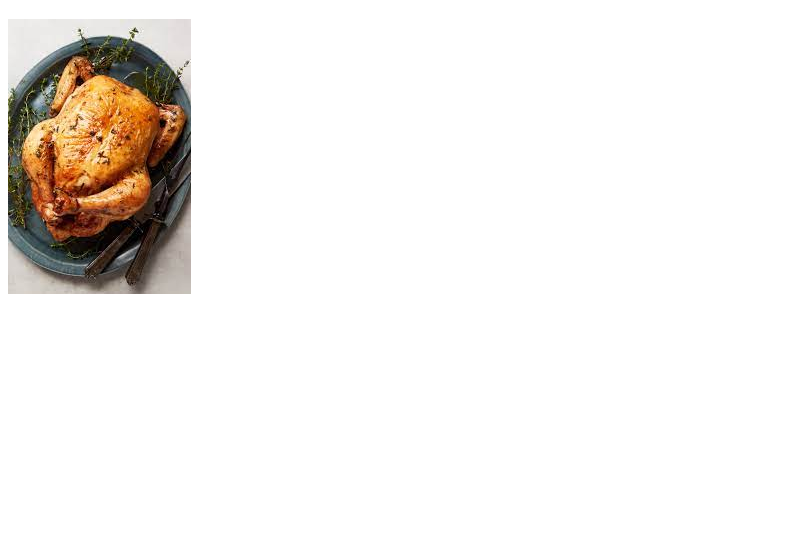
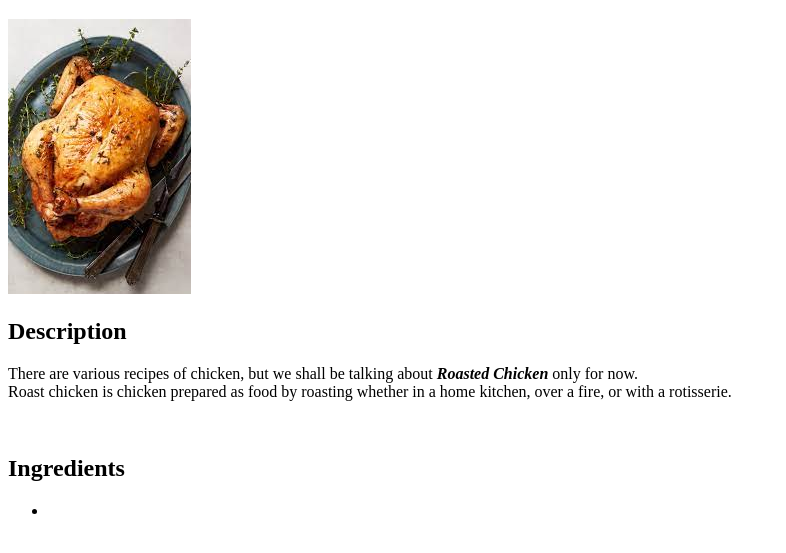
Before and after one commit to ummusumayyah/odin-recipes, a plain HTML site: page recipes/chicken.html in a window 1280 px wide. Shown: the part 79-632 px from the top of the page, without its empty margins (0-786 px from the left). Drawn offline with Linux system fonts and the light colour scheme.

Commit message:
Add h2, p and ul elements
add another heading 'description' and write the description inside paragraph. Then, create an unordered list elements for the ingredients.

```diff
--- a/recipes/chicken.html
+++ b/recipes/chicken.html
@@ -9,6 +9,16 @@
 <body>
     <h1>CHICKEN RECIPE</h1>
     <br>
-    <img src="../images/chicken.jpeg" alt="A roasted chicken" width="">
+    <img src="../images/chicken.jpeg" alt="A roasted chicken">
+    <br>
+    <h2>Description</h2>
+   <p>There are various recipes of chicken, but we shall be talking about <b><i>Roasted Chicken</i></b> only for now. <br>
+   Roast chicken is chicken prepared as food by roasting whether in a home kitchen, over a fire, or with a rotisserie.</p>
+   <br>
+   <h2>Ingredients</h2>
+   <ul>
+    <li></li>
+   </ul>
+
 </body>
 </html>
```
